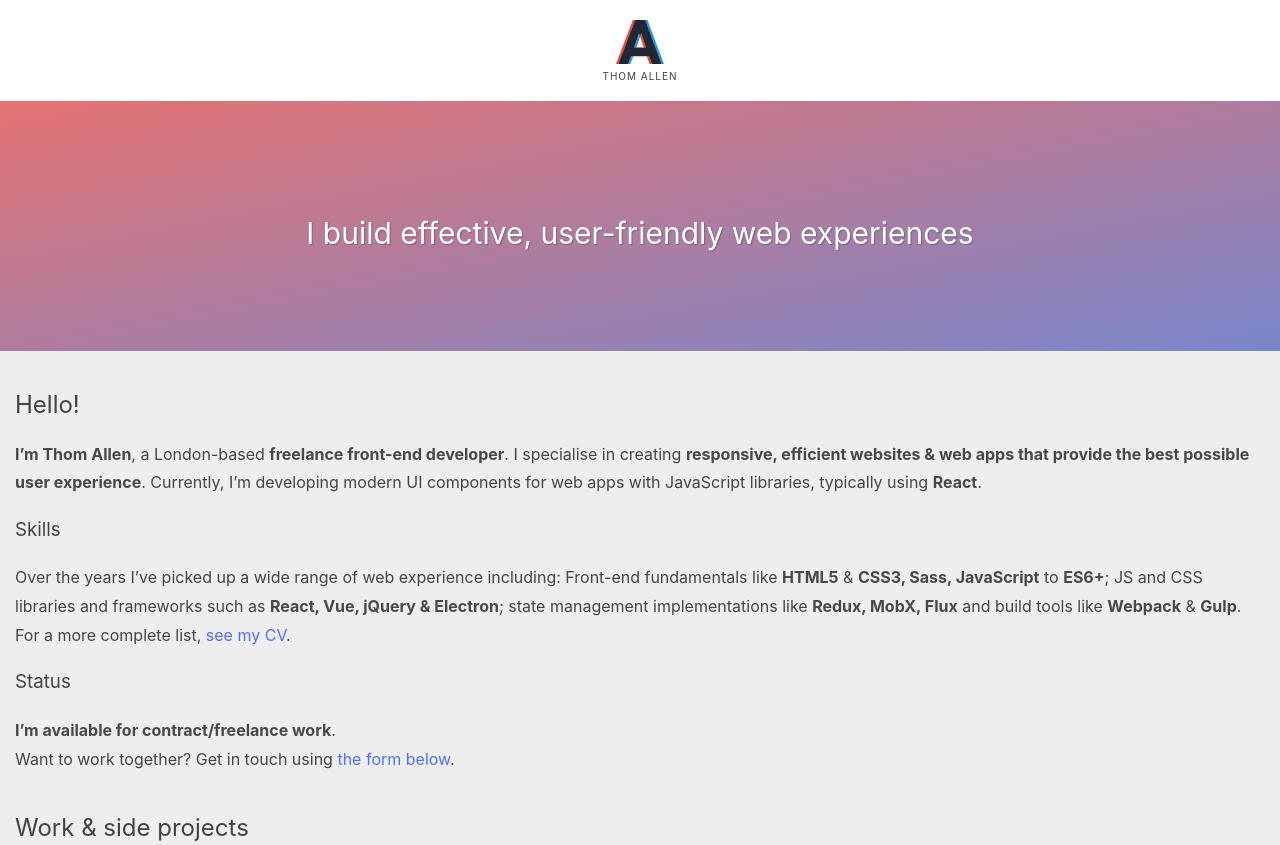
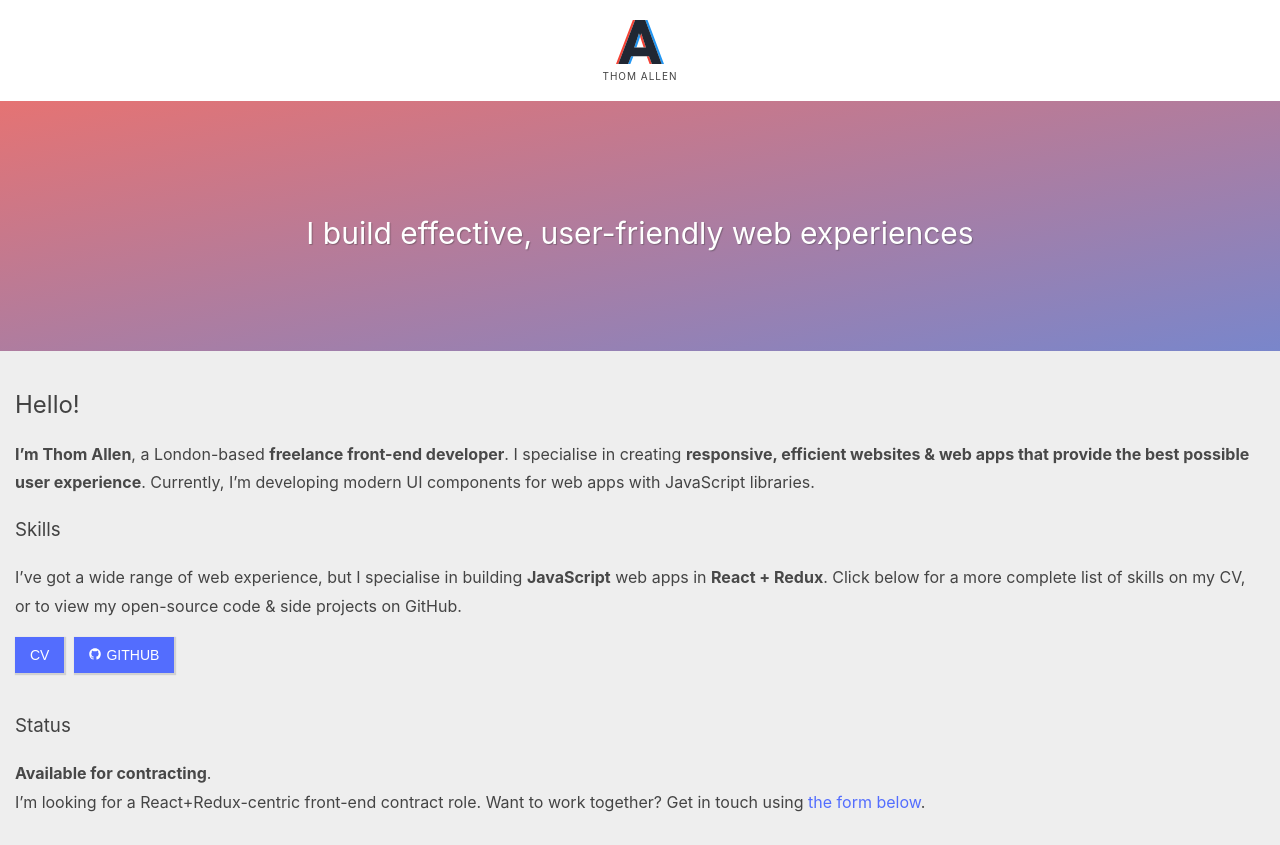
Before and after one commit to tjallen/tjallen.github.io, a plain HTML site: page index.html in a window 1280 px wide. Shown: the top 845 px of the page. Drawn offline with Linux system fonts and the light colour scheme.

Commit message:
Site updated: 2017-11-27 22:22:18

```diff
--- a/index.html
+++ b/index.html
@@ -52,9 +52,11 @@
 
 
 
-          <h2 id="Hello"><a href="#Hello" class="headerlink" title="Hello!"></a>Hello!</h2><p><strong>I’m Thom Allen</strong>, a London-based <strong>freelance front-end developer</strong>. I specialise in creating <strong>responsive, efficient websites &amp; web apps that provide the best possible user experience</strong>. Currently, I’m developing modern UI components for web apps with JavaScript libraries, typically using <strong>React</strong>.</p>
-<h3 id="Skills"><a href="#Skills" class="headerlink" title="Skills"></a>Skills</h3><p>Over the years I’ve picked up a wide range of web experience including: Front-end fundamentals like <strong>HTML5</strong> &amp; <strong>CSS3, Sass, JavaScript</strong> to <strong>ES6+</strong>; JS and CSS libraries and frameworks such as <strong>React, Vue, jQuery &amp; Electron</strong>; state management implementations like <strong>Redux, MobX, Flux</strong> and build tools like <strong>Webpack</strong> &amp; <strong>Gulp</strong>. For a more complete list, <a href="/files/Thom_Allen_CV.pdf" title="Thom James Allen CV">see my CV</a>.</p>
-<h3 id="Status"><a href="#Status" class="headerlink" title="Status"></a>Status</h3><p><strong>I’m available for contract/freelance work</strong>.<br>Want to work together? Get in touch using <a href="#contact" title="Go to contact form">the form below</a>.</p>
+          <h2 id="Hello"><a href="#Hello" class="headerlink" title="Hello!"></a>Hello!</h2><p><strong>I’m Thom Allen</strong>, a London-based <strong>freelance front-end developer</strong>. I specialise in creating <strong>responsive, efficient websites &amp; web apps that provide the best possible user experience</strong>. Currently, I’m developing modern UI components for web apps with JavaScript libraries.</p>
+<h3 id="Skills"><a href="#Skills" class="headerlink" title="Skills"></a>Skills</h3><p>I’ve got a wide range of web experience, but I specialise in building <strong>JavaScript</strong> web apps in <strong>React + Redux</strong>. Click below for a more complete list of skills on my CV, or to view my open-source code &amp; side projects on GitHub.</p>
+<div class="button-group"><button><a href="/files/Thom_Allen_CV.pdf" title="Thom James Allen CV">CV</a></button><button><a href="https://github.com/tjallen" title="tjallen on GitHub" target="_blank" rel="external"><svg xmlns="http://www.w3.org/2000/svg" class="icon icon-github" width="33.833" height="32.916" viewbox="0 0 33.833 32.916"><path fill-rule="evenodd" clip-rule="evenodd" d="M16.96.537C7.965.537.67 7.83.67 16.827c0 7.197 4.668 13.303 11.142 15.457.814.15 1.112-.354 1.112-.785 0-.388-.014-1.412-.022-2.772-4.53.984-5.487-2.184-5.487-2.184-.74-1.882-1.81-2.383-1.81-2.383-1.478-1.01.113-.99.113-.99 1.635.116 2.495 1.68 2.495 1.68 1.453 2.49 3.813 1.77 4.74 1.354.15-1.053.57-1.77 1.035-2.178-3.617-.41-7.42-1.81-7.42-8.05 0-1.78.635-3.233 1.677-4.372-.167-.412-.727-2.068.16-4.31 0 0 1.368-.44 4.48 1.67 1.298-.362 2.692-.543 4.077-.55 1.383.007 2.777.188 4.078.55 3.11-2.11 4.475-1.67 4.475-1.67.89 2.242.33 3.898.162 4.31 1.044 1.14 1.674 2.593 1.674 4.37 0 6.26-3.808 7.636-7.437 8.04.585.502 1.106 1.496 1.106 3.016 0 2.178-.02 3.935-.02 4.47 0 .435.292.94 1.12.782 6.466-2.158 11.13-8.26 11.13-15.454 0-8.998-7.293-16.29-16.29-16.29z"/></svg>GitHub</a></button></div>
+
+<h3 id="Status"><a href="#Status" class="headerlink" title="Status"></a>Status</h3><p><strong>Available for contracting</strong>.<br>I’m looking for a React+Redux-centric front-end contract role. Want to work together? Get in touch using <a href="#contact" title="Go to contact form">the form below</a>.</p>
 
 
 
--- a/sass/main.css
+++ b/sass/main.css
@@ -958,12 +958,36 @@ button {
   width: 100%;
   box-shadow: 1px 1px 1px 1px rgba(45, 45, 45, 0.15); }
   button:hover {
-    box-shadow: 0px 10px 20px 1px rgba(45, 45, 45, 0.15); }
+    box-shadow: 0px 10px 10px 1px rgba(45, 45, 45, 0.15); }
   @media screen and (min-width: 576px) {
     button {
       font-size: 0.875rem;
       width: auto;
       display: inline-block; } }
+  button a {
+    color: #fff; }
+    button a:hover {
+      color: #fff; }
+  button svg.icon {
+    fill: #fff;
+    height: 12px;
+    width: 12px;
+    margin: 0 5px 0 0; }
+    button svg.icon:hover {
+      fill: #fff; }
+
+.button-group {
+  display: block;
+  clear: both; }
+  .button-group::after {
+    display: block;
+    content: "";
+    clear: both; }
+  .button-group button {
+    clear: none;
+    position: relative;
+    float: left;
+    margin: 0 10px 20px 0; }
 
 div.centeredbutton-wrap {
   margin: 10px 0 20px;
```
Also changed, not shown: custom-intro/index.html (+5 -3 lines).
